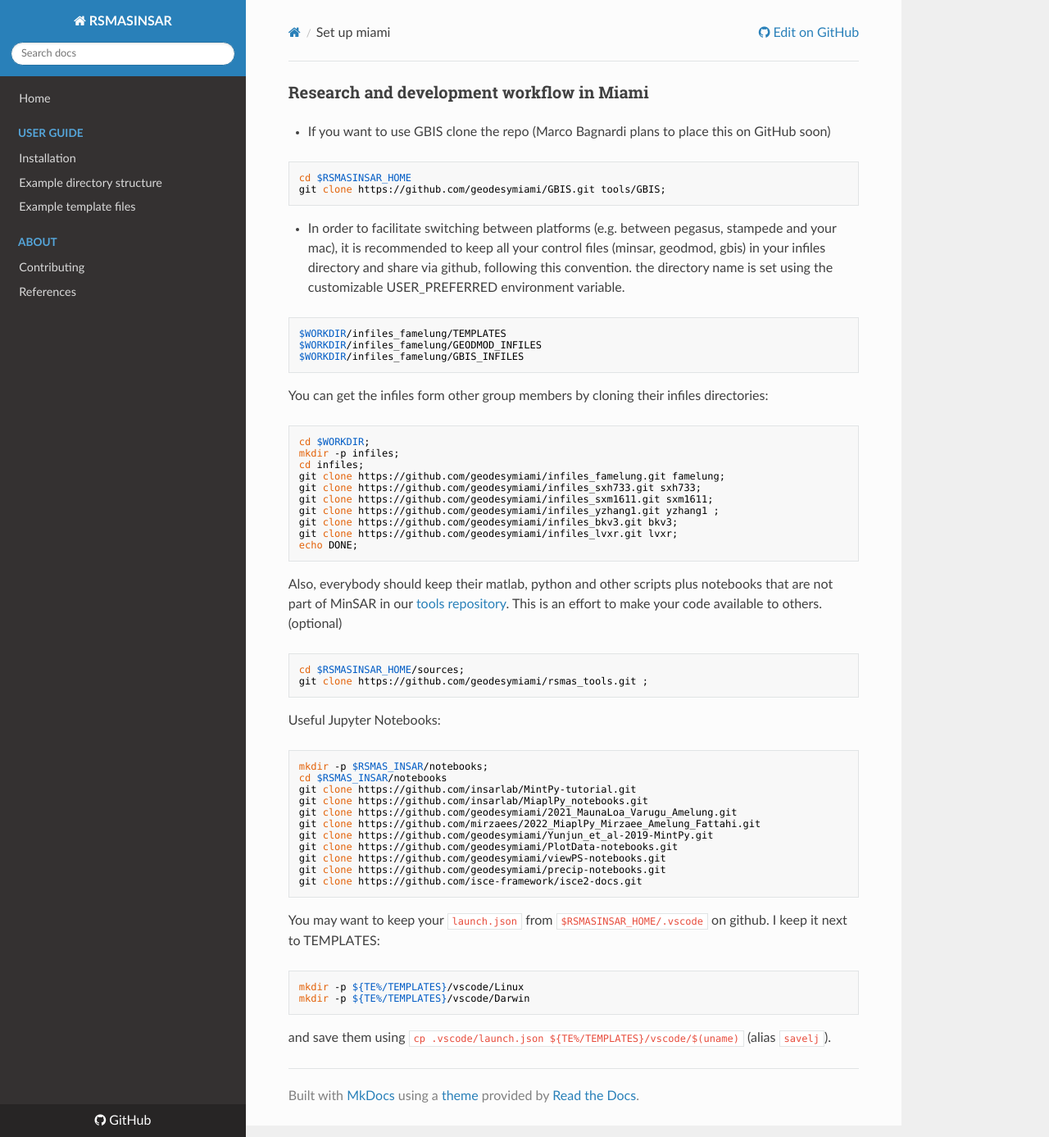
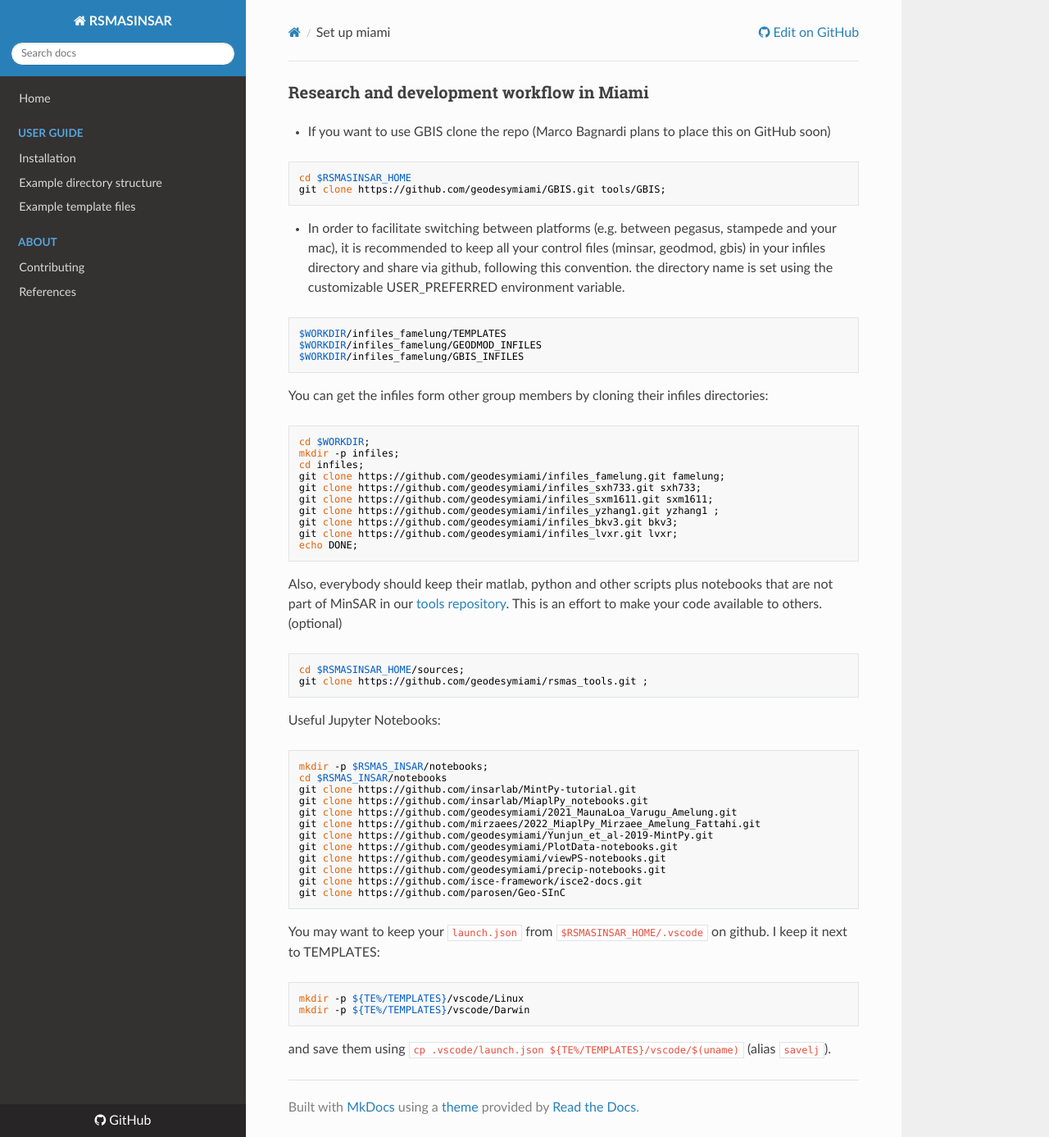
Before and after one commit to geodesymiami/rsmas_insar, an MkDocs documentation site: the page built from docs/set_up_miami.md, in a window 1280 px wide and 1387 px high. Shown: the whole window at 82% size. Built offline with MkDocs 1.6.1, drawn with Linux system fonts in a browser that asks for light colours; nearby versions of some CDN libraries.

Commit message:
Update set_up_miami.md

````diff
--- a/docs/set_up_miami.md
+++ b/docs/set_up_miami.md
@@ -43,6 +43,7 @@ git clone https://github.com/geodesymiami/PlotData-notebooks.git
 git clone https://github.com/geodesymiami/viewPS-notebooks.git
 git clone https://github.com/geodesymiami/precip-notebooks.git
 git clone https://github.com/isce-framework/isce2-docs.git
+git clone https://github.com/parosen/Geo-SInC
 ```
 You may want to keep your `launch.json` from `$RSMASINSAR_HOME/.vscode` on github. I keep it next to TEMPLATES:
 ```
````
